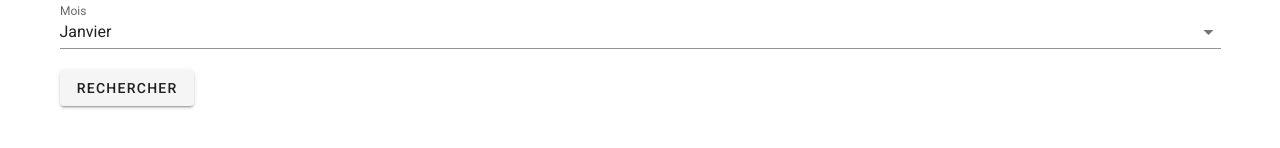
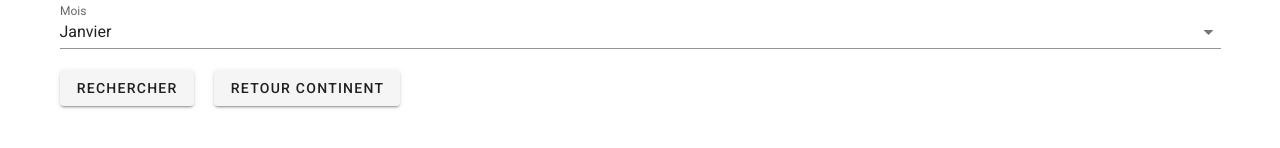
Before and after one commit to Phetparisouk/Projet_orly_front, a Vue app: page /formvoyage in a window 1280 px wide. Shown: the part 330-478 px from the top of the page. Built offline with nearby package versions, Linux system fonts and the light colour scheme; no server answers.

Commit message:
Front fix

```diff
--- a/src/components/FormVoyage.vue
+++ b/src/components/FormVoyage.vue
@@ -14,7 +14,7 @@
                 <v-autocomplete v-model="mois" label="Mois" :items="componentsMois"></v-autocomplete>
 
                 <v-btn @click="search()">Rechercher</v-btn>
-
+                <v-btn @click="back()" class="ml-5">Retour Continent</v-btn>
                 <v-data-table
                         v-show="afficheTab"
                         :headers="headers"
@@ -101,6 +101,9 @@ export default {
                     this.afficheTab = false
                     this.errors.push(e)
                 })
+        },
+        back () {
+            this.$router.push('/')
         }
     }
 }
```
